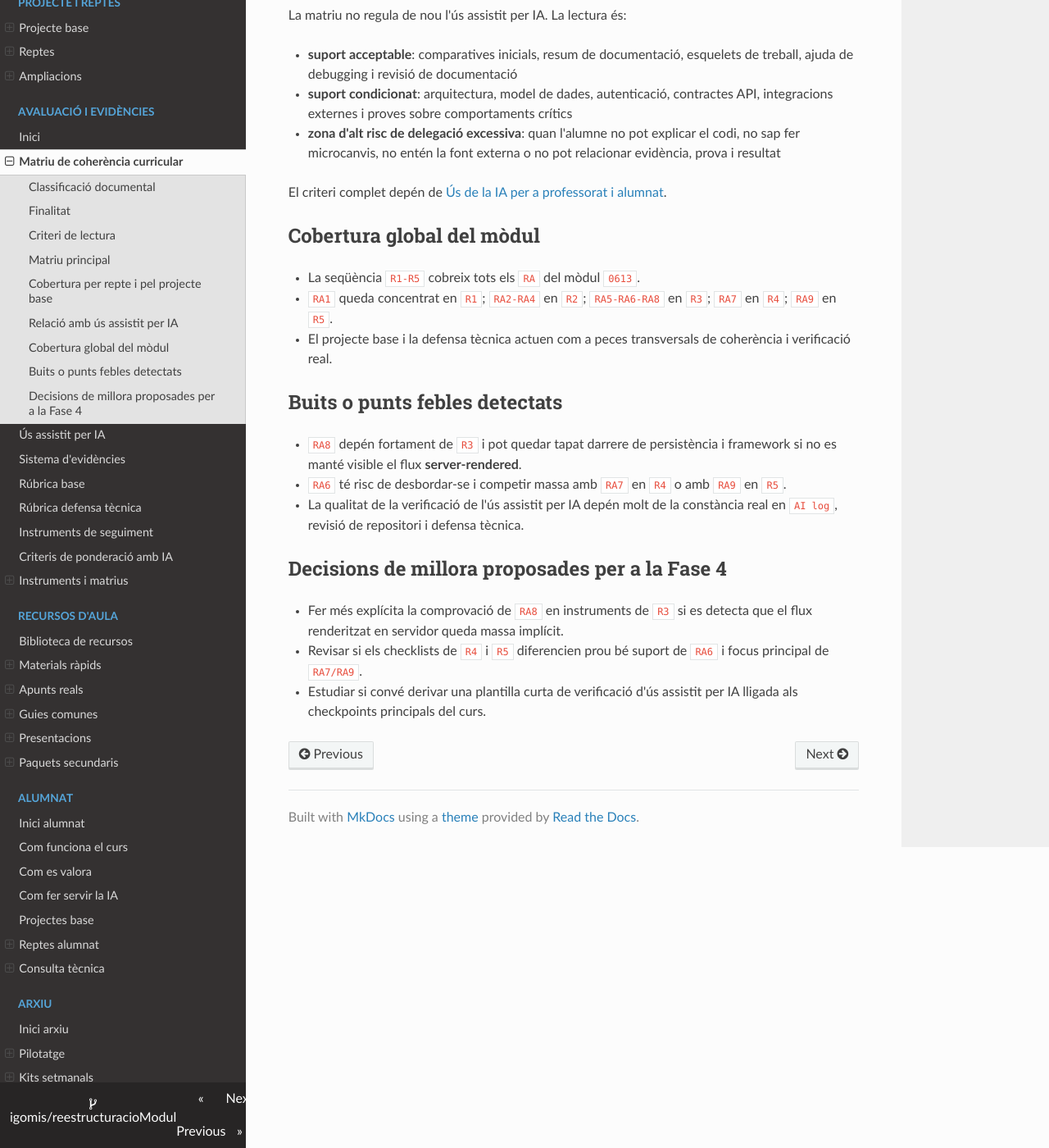
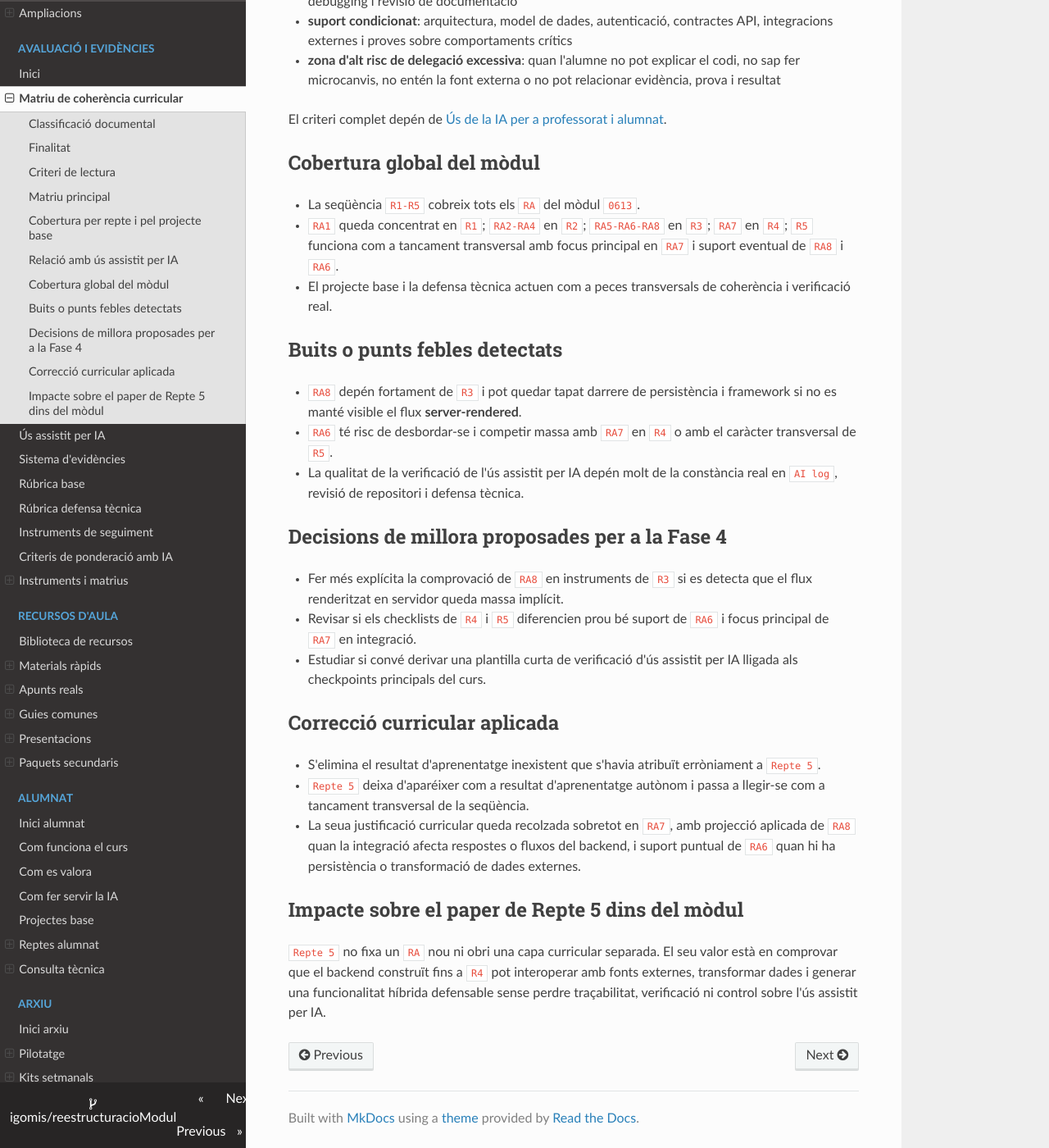
Before and after one commit to igomis/reestructuracioModul, an MkDocs documentation site: the page built from docs/matriu-coherencia-curricular-dwes.md, in a window 1280 px wide and 1400 px high, scrolled down 1891 px. Shown: the whole window at 82% size. Built offline with MkDocs 1.6.1, drawn with Linux system fonts in a browser that asks for light colours; nearby versions of some CDN libraries; some of the changed text lies outside the part shown.

Commit message:
Corregeix l'encaix curricular del Repte 5

```diff
--- a/docs/02_reptes/repte_05_integracio_hibrida_n8n.md
+++ b/docs/02_reptes/repte_05_integracio_hibrida_n8n.md
@@ -46,13 +46,13 @@
 
 ## 2. Relació amb resultats d’aprenentatge
 
-**Resultat d’aprenentatge principal**
+**Lectura curricular principal**
 
-- **RA9**: desenvolupament d’aplicacions web híbrides seleccionant i utilitzant tecnologies, frameworks servidor i repositoris heterogenis d’informació
+- **RA7**: cobertura principal quan el repte reutilitza, orquestra o amplia serveis web propis i externs dins d'una integració real
 
 **Resultats d’aprenentatge de suport integrat**
 
-- **RA7**: només com a base del servei propi ja construït, si el projecte el reutilitza en la integració
+- **RA8**: quan la integració afecta fluxos del backend, respostes generades o comportaments dinàmics visibles dins de l'aplicació
 - **RA6**: només quan calga guardar, transformar o reutilitzar dades procedents de fonts externes dins del sistema
 
 **Justificació curricular**
@@ -62,6 +62,8 @@
 La dificultat no està sols en connectar-se a una font externa, sinó en decidir què aporta realment, com es transforma i com s’integra dins del producte.
 
 En este punt del curs, el repte reutilitza l'API publicada i consumida al Repte 4, posa a prova la robustesa real del backend més enllà del seu ús intern i permet usar `n8n` o una eina equivalent d'orquestració, automatització o integració si s'ajusta millor al cas d'ús.
+
+Per això, curricularment no s'ha de llegir com un resultat d'aprenentatge nou del mòdul, sinó com una peça de tancament transversal: consolida sobretot `RA7` i només activa `RA8` o `RA6` quan la integració afecta respostes dinàmiques o persistència real.
 
 És compatible amb `Laravel`, `Symfony` i `NestJS` i manté el criteri del repositori: canvien les eines concretes, però no els objectius, les evidències ni la verificació exigida. Quan es treballe `FastAPI`, s'ha d'entendre com a via avançada o excepcional, no com a itinerari base general.
 
@@ -129,7 +131,8 @@
 
 **Criteris d’avaluació principals del nucli**
 
-- CA de **RA9** vinculats a reutilització de codi i informació, integració de fonts externes, creació d’aplicacions híbrides, verificació i documentació
+- CA de **RA7** vinculats a consum, orquestració o reutilització crítica de serveis dins d'un flux funcional real
+- CA de suport de **RA8** quan la integració impacta en respostes del backend o fluxos dinàmics visibles
 - CA de suport de **RA6** només si la integració exigix guardar, transformar o reutilitzar dades dins del sistema
 
 **Evidències obligatòries del nucli**
@@ -189,13 +192,13 @@
 
 **CA coberts**
 
-- **RA9.a**
-- **RA9.b**
+- **RA7** aplicat al consum i integració de serveis
+- **RA8** només si la integració afecta fluxos dinàmics del backend
 
 **Descripció dels CA en llenguatge docent**
 
-- L’alumnat reconeix els avantatges de reutilitzar codi i informació procedent d’altres serveis o repositoris.
-- L’alumnat identifica tecnologies, frameworks o fonts aplicables a una integració híbrida.
+- L’alumnat justifica per què una font o servei extern té sentit dins del producte i no queda com una connexió ornamental.
+- L’alumnat identifica com la integració reutilitza o amplia serveis del backend sense perdre control tècnic del flux.
 
 **Paper de la IA**
 
@@ -260,8 +263,8 @@
 
 **CA coberts**
 
-- **RA9.c**
-- **RA9.f**
+- **RA7** aplicat al consum real de serveis externs
+- **RA6** només si la integració exigix tractament o persistència de dades
 
 **Descripció dels CA en llenguatge docent**
 
@@ -332,8 +335,8 @@
 
 **CA coberts**
 
-- **RA9.d**
-- **RA9.e**
+- **RA7** aplicat a l'orquestració i reutilització de serveis
+- **RA8** només si la transformació afecta fluxos o respostes del backend
 
 **Descripció dels CA en llenguatge docent**
 
@@ -403,8 +406,8 @@
 
 **CA coberts**
 
-- **RA9.e**
-- **RA9.f**
+- **RA7** aplicat a la integració funcional dins del producte
+- **RA8** només si la integració modifica comportaments dinàmics visibles
 
 **Descripció dels CA en llenguatge docent**
 
@@ -476,8 +479,8 @@
 
 **CA coberts**
 
-- **RA9.g**
-- **RA9.h**
+- **RA7** aplicat a prova i verificació del flux integrat
+- **RA6** o **RA8** només si apareixen en la persistència o en la resposta generada
 
 **Descripció dels CA en llenguatge docent**
 
@@ -527,11 +530,11 @@
 
 | Microprojecte | Tipus | Producte o lliurable | CA coberts | Evidències principals | Instrument | Pes orientatiu |
 |---|---|---|---|---|---|---|
-| MP1 | Investigació / decisió tècnica | Selecció de fonts externes i disseny del flux | RA9.a, RA9.b | comparativa, esquema, defensa | rúbrica | 15% |
-| MP2 | Procedimental | Connector o consum real de font externa | RA9.c, RA9.f | connector, dades reals, demo, error | rúbrica | 20% |
-| MP3 | Procedimental | Transformació, mapping i valor afegit | RA9.d, RA9.e | transformació observable, mapping, demo | rúbrica | 25% |
-| MP4 | Procedimental | Funcionalitat híbrida integrada | RA9.e, RA9.f | demo completa, integració, commits | rúbrica | 20% |
-| MP5 | Tancament / verificació | Proves i documentació del flux híbrid | RA9.g, RA9.h | proves, errors, documentació, defensa | rúbrica | 20% |
+| MP1 | Investigació / decisió tècnica | Selecció de fonts externes i disseny del flux | focus en `RA7`; suport eventual de `RA8` | comparativa, esquema, defensa | rúbrica | 15% |
+| MP2 | Procedimental | Connector o consum real de font externa | focus en `RA7`; suport eventual de `RA6` | connector, dades reals, demo, error | rúbrica | 20% |
+| MP3 | Procedimental | Transformació, mapping i valor afegit | focus en `RA7`; suport eventual de `RA8` | transformació observable, mapping, demo | rúbrica | 25% |
+| MP4 | Procedimental | Funcionalitat híbrida integrada | focus en `RA7`; suport eventual de `RA8` | demo completa, integració, commits | rúbrica | 20% |
+| MP5 | Tancament / verificació | Proves i documentació del flux híbrid | focus en `RA7`; suport eventual de `RA6/RA8` | proves, errors, documentació, defensa | rúbrica | 20% |
 
 ---
 
@@ -659,10 +662,10 @@
 
 **Recuperació o reforç per CA**
 
-- si fallen CA de **RA9.a** o **RA9.b**: nova selecció i justificació de la font externa
-- si fallen CA de **RA9.c** o **RA9.f**: correcció del connector i nova demo del consum
-- si fallen CA de **RA9.d** o **RA9.e**: revisió del mapping i de la funcionalitat híbrida integrada
-- si fallen CA de **RA9.g** o **RA9.h**: nova prova guiada, documentació i defensa tècnica
+- si falla la justificació inicial del focus de `RA7`: nova selecció i justificació de la font externa
+- si falla el consum o l'orquestració del servei: correcció del connector i nova demo del flux
+- si falla la transformació o la integració visible: revisió del mapping i de la funcionalitat híbrida integrada
+- si falla la prova o la defensa tècnica: nova prova guiada, documentació i defensa tècnica
 
 ---
 
@@ -685,4 +688,4 @@
 
 **Observacions docents**
 
-Este repte s’ha de llegir principalment com a desplegament de **RA9**. No hauria de convertir-se ni en una repetició del Repte 4 ni en una simple demostració de consum d’APIs externes sense valor de producte.
+Este repte s’ha de llegir principalment com a tancament transversal amb focus en **RA7**. No hauria de convertir-se ni en una repetició del Repte 4 ni en una simple demostració de consum d’APIs externes sense valor de producte.
--- a/docs/matriu-coherencia-curricular-dwes.md
+++ b/docs/matriu-coherencia-curricular-dwes.md
@@ -34,21 +34,20 @@
 | **RA3. Estructures de programació, formularis i interacció** | `Repte 2` i reforç funcional del projecte base | formulari funcional, recuperació de dades, decisions, arrays, funcions, comparativa abans/després en `MP7`, evidència de lògica aplicada | rúbrica del repte, checklist de flux funcional, revisió de repositori | casos positius i negatius, explicació de la lògica, modificació de condicions o validacions en directe | suport condicionat per a lògica i estructures; alt risc si l'alumne no pot explicar decisions i funcions | `R2` és el nucli; el pas a `R3` no ha de reavaluar `RA3` com a focus principal |
 | **RA4. Estat, autenticació, prova i depuració** | `Repte 2` i checkpoints de pas a `R3` | demo d'estat, sessió o cookies, autenticació, cas autoritzat i denegat, registre d'incidències, proves mínimes, documentació i checkpoint tècnic | rúbrica del repte, checklist de verificació, defensa tècnica breu, observació docent | reproducció del login o operació protegida, explicació de l'estat, revisió d'errors i correccions, contrast entre codi i comportament | suport condicionat; zona d'alt risc si la IA resol autenticació o debugging sense comprensió real | `RA4` tanca `R2` i prepara `R3`; la defensa ha de verificar autoria individual |
 | **RA5. Separació lògica-presentació, patrons i documentació** | `Repte 3`, [projecte backend base](05_projectes_tecnics/projecte_base_backend.md) i fase final integradora | diagnosi del codi anterior, pla de migració, estructura en framework, abans/després d'un cas d'ús, README, decisions tècniques, backlog de migració | rúbrica del repte, checklist d'arquitectura, revisió de repositori, defensa tècnica | explicació de rutes, controladors, serveis, vistes o equivalents, justificació d'estructura i de migració, revisió del canvi real al repositori | suport condicionat per modelat i refactorització; no acceptable si genera arquitectura opaca no defensable | `RA5` és el nucli de `R3`; es reactiva després en fase final, però no s'ha de reobrir com a refactorització infinita |
-| **RA6. Accés a dades, integritat i seguretat** | `Repte 3` com a cobertura principal, `Repte 4` com a suport del servei i `Repte 5` només quan hi ha transformació o persistència externa | migrations, seeders, model de dades, lectura i escriptura reals, validacions, tractament d'errors, proves de regressió, dades reals servides per l'API | rúbrica del repte, checklist de persistència i proves, revisió de repositori, prova guiada | reconstrucció de BBDD, execució de consultes o fluxos amb dades reals, verificació d'errors i integritat mínima | suport condicionat i d'alt risc en model de dades, migracions i consultes | cobertura principal en `R3`; en `R4-R5` només ha d'aparéixer com a suport i no menjar-se `RA7` o `RA9` |
-| **RA7. Serveis web** | `Repte 4` com a cobertura principal, reforç en fase final i suport en `R5` si es reutilitza el servei propi | contracte d'API, mapa d'endpoints, primer endpoint funcional, autenticació d'API, consum real, proves del servei, documentació d'API, defensa | rúbrica específica de servei, checklist de consum, revisió de repositori, defensa tècnica breu | consum real del servei, casos autoritzats i denegats, contrast entre contracte, codi i resposta observada | suport condicionat; alt risc de delegació excessiva en contractes, endpoints i documentació ornamental | `RA7` ha de dominar `R4`; si el repte es convertix en CRUD decoratiu, la cobertura és fictícia |
-| **RA8. Generació dinàmica amb tecnologies/frameworks del servidor** | `Repte 3` com a focus principal i reactivació parcial en el projecte base | projecte en framework arrancable, almenys un flux **server-rendered**, vistes o plantilles, formulari o interacció processada pel framework, resposta HTML dinàmica, proves mínimes | rúbrica del repte, checklist de fluxos end-to-end, revisió de repositori, observació docent | demostració d'almenys un flux renderitzat en servidor, explicació del circuit petició -> controlador -> vista/resposta -> dades | suport condicionat; risc mitjà si la IA genera vistes o plantilles no compreses | `RA8` està fortament concentrat en `R3`; és un punt a vigilar perquè no quede diluït darrere de persistència o API |
-| **RA9. Aplicacions web híbrides i repositoris heterogenis d'informació** | `Repte 5` i fase final integradora | comparativa de fonts externes, connector funcional, mapping, transformació observable, integració híbrida, proves del flux, documentació, defensa tècnica | rúbrica del repte, checklist de qualitat de la integració, revisió de repositori, defensa tècnica | demo de punta a punta, justificació de la font externa, verificació del valor afegit i de la gestió d'errors | suport condicionat; zona d'alt risc si la IA dissenya o explica una integració que l'alumne no pot defensar | no estava en el mínim exigit per la comanda, però s'inclou per completitud curricular del mòdul |
+| **RA6. Accés a dades, integritat i seguretat** | `Repte 3` com a cobertura principal, `Repte 4` com a suport del servei i `Repte 5` només quan hi ha transformació o persistència externa | migrations, seeders, model de dades, lectura i escriptura reals, validacions, tractament d'errors, proves de regressió, dades reals servides per l'API | rúbrica del repte, checklist de persistència i proves, revisió de repositori, prova guiada | reconstrucció de BBDD, execució de consultes o fluxos amb dades reals, verificació d'errors i integritat mínima | suport condicionat i d'alt risc en model de dades, migracions i consultes | cobertura principal en `R3`; en `R4-R5` només ha d'aparéixer com a suport i no menjar-se `RA7` o el tancament transversal de `R5` |
+| **RA7. Serveis web** | `Repte 4` com a cobertura principal, reforç en fase final i cobertura principal compartida en `R5` quan la integració reutilitza o orquestra serveis | contracte d'API, mapa d'endpoints, primer endpoint funcional, autenticació d'API, consum real, proves del servei, documentació d'API, defensa | rúbrica específica de servei, checklist de consum, revisió de repositori, defensa tècnica breu | consum real del servei, casos autoritzats i denegats, contrast entre contracte, codi i resposta observada | suport condicionat; alt risc de delegació excessiva en contractes, endpoints i documentació ornamental | `RA7` ha de dominar `R4` i dona sentit nuclear a `R5` quan hi ha integració entre servei propi i servei extern |
+| **RA8. Generació dinàmica amb tecnologies/frameworks del servidor** | `Repte 3` com a focus principal, reactivació parcial en el projecte base i eventual projecció en `R5` quan la integració impacta en fluxos renderitzats o respostes del backend | projecte en framework arrancable, almenys un flux **server-rendered**, vistes o plantilles, formulari o interacció processada pel framework, resposta HTML dinàmica, proves mínimes | rúbrica del repte, checklist de fluxos end-to-end, revisió de repositori, observació docent | demostració d'almenys un flux renderitzat en servidor, explicació del circuit petició -> controlador -> vista/resposta -> dades | suport condicionat; risc mitjà si la IA genera vistes o plantilles no compreses | `RA8` està fortament concentrat en `R3`; en `R5` només reapareix si la integració modifica de manera visible el comportament dinàmic del backend |
 
 ## Cobertura per repte i pel projecte base
 
 | Peça | RA principals | Evidències principals | Instruments vinculats |
 |---|---|---|---|
-| [Projecte base](05_projectes_tecnics/enunciat_projecte_base.md) | transversal `RA1-RA9` segons fase | README, arquitectura, decisions, proves, traçabilitat, defensa tècnica | revisió de repositori, rúbriques, defensa tècnica |
+| [Projecte base](05_projectes_tecnics/enunciat_projecte_base.md) | transversal `RA1-RA8` segons fase | README, arquitectura, decisions, proves, traçabilitat, defensa tècnica | revisió de repositori, rúbriques, defensa tècnica |
 | [Repte 1](02_reptes/repte_01_kickoff_backend.md) | `RA1` | comparativa, ADR, Docker, README, arrencada, primera peça funcional | rúbrica, checklist, defensa tècnica breu |
 | [Repte 2](02_reptes/repte_02_sessions_i_autenticacio.md) | `RA2`, `RA3`, `RA4` | formularis, codi embegut, lògica, estat, autenticació, proves, `AI log`, checkpoint | checklist, rúbrica, defensa tècnica breu, revisió de repositori |
 | [Repte 3](02_reptes/repte_03_mvc_i_persistencia.md) | `RA5`, `RA6`, `RA8` | migració d'un cas d'ús, framework, BBDD, migrations, seeders, flux server-rendered, proves, README | rúbrica, checklist, revisió de repositori, defensa tècnica |
 | [Repte 4](02_reptes/repte_04_api_i_consum.md) | `RA7` amb suport de `RA6` | contracte de servei, endpoints, consum real, autenticació d'API, documentació, proves, `AI log` | rúbrica específica, checklist, revisió de repositori, defensa tècnica breu |
-| [Repte 5](02_reptes/repte_05_integracio_hibrida_n8n.md) | `RA9` amb suport de `RA7` i eventual `RA6` | connector extern, mapping, transformació, integració híbrida, proves, documentació, defensa | rúbrica, checklist d'integració, revisió de repositori, defensa tècnica |
+| [Repte 5](02_reptes/repte_05_integracio_hibrida_n8n.md) | tancament transversal amb focus principal en `RA7`, projecció aplicada de `RA8` i suport eventual de `RA6` | connector extern, mapping, transformació, integració híbrida, proves, documentació, defensa | rúbrica, checklist d'integració, revisió de repositori, defensa tècnica |
 
 ## Relació amb ús assistit per IA
 
@@ -63,17 +62,27 @@
 ## Cobertura global del mòdul
 
 - La seqüència `R1-R5` cobreix tots els `RA` del mòdul `0613`.
-- `RA1` queda concentrat en `R1`; `RA2-RA4` en `R2`; `RA5-RA6-RA8` en `R3`; `RA7` en `R4`; `RA9` en `R5`.
+- `RA1` queda concentrat en `R1`; `RA2-RA4` en `R2`; `RA5-RA6-RA8` en `R3`; `RA7` en `R4`; `R5` funciona com a tancament transversal amb focus principal en `RA7` i suport eventual de `RA8` i `RA6`.
 - El projecte base i la defensa tècnica actuen com a peces transversals de coherència i verificació real.
 
 ## Buits o punts febles detectats
 
 - `RA8` depén fortament de `R3` i pot quedar tapat darrere de persistència i framework si no es manté visible el flux **server-rendered**.
-- `RA6` té risc de desbordar-se i competir massa amb `RA7` en `R4` o amb `RA9` en `R5`.
+- `RA6` té risc de desbordar-se i competir massa amb `RA7` en `R4` o amb el caràcter transversal de `R5`.
 - La qualitat de la verificació de l'ús assistit per IA depén molt de la constància real en `AI log`, revisió de repositori i defensa tècnica.
 
 ## Decisions de millora proposades per a la Fase 4
 
 - Fer més explícita la comprovació de `RA8` en instruments de `R3` si es detecta que el flux renderitzat en servidor queda massa implícit.
-- Revisar si els checklists de `R4` i `R5` diferencien prou bé suport de `RA6` i focus principal de `RA7/RA9`.
+- Revisar si els checklists de `R4` i `R5` diferencien prou bé suport de `RA6` i focus principal de `RA7` en integració.
 - Estudiar si convé derivar una plantilla curta de verificació d'ús assistit per IA lligada als checkpoints principals del curs.
+
+## Correcció curricular aplicada
+
+- S'elimina el resultat d'aprenentatge inexistent que s'havia atribuït erròniament a `Repte 5`.
+- `Repte 5` deixa d'aparéixer com a resultat d'aprenentatge autònom i passa a llegir-se com a tancament transversal de la seqüència.
+- La seua justificació curricular queda recolzada sobretot en `RA7`, amb projecció aplicada de `RA8` quan la integració afecta respostes o fluxos del backend, i suport puntual de `RA6` quan hi ha persistència o transformació de dades externes.
+
+## Impacte sobre el paper de Repte 5 dins del mòdul
+
+`Repte 5` no fixa un `RA` nou ni obri una capa curricular separada. El seu valor està en comprovar que el backend construït fins a `R4` pot interoperar amb fonts externes, transformar dades i generar una funcionalitat híbrida defensable sense perdre traçabilitat, verificació ni control sobre l'ús assistit per IA.
```
Also changed, not shown: FASE_3_MATRIU_COHERENCIA.md (+13 -2 lines).
